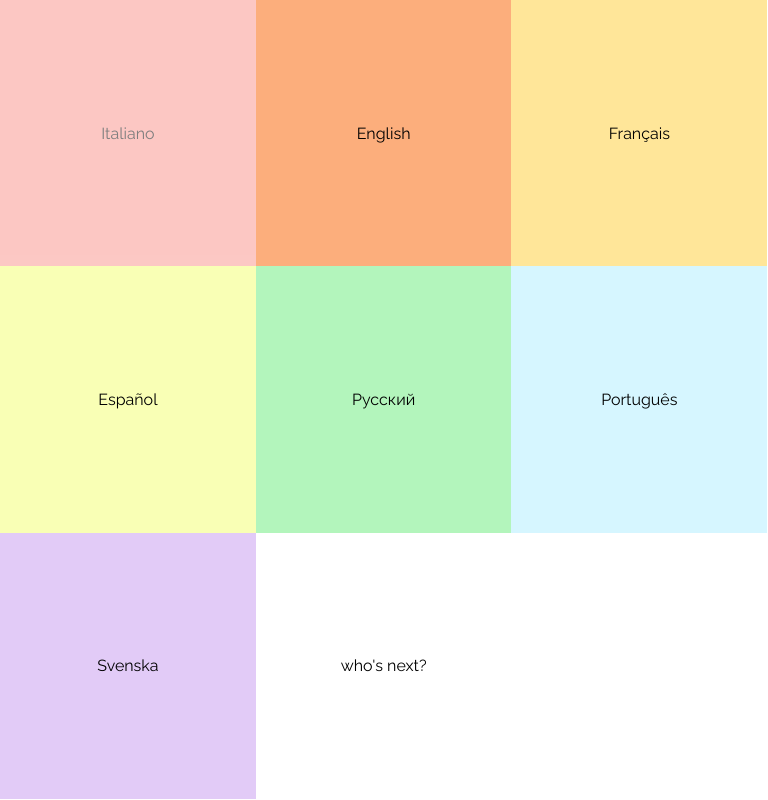
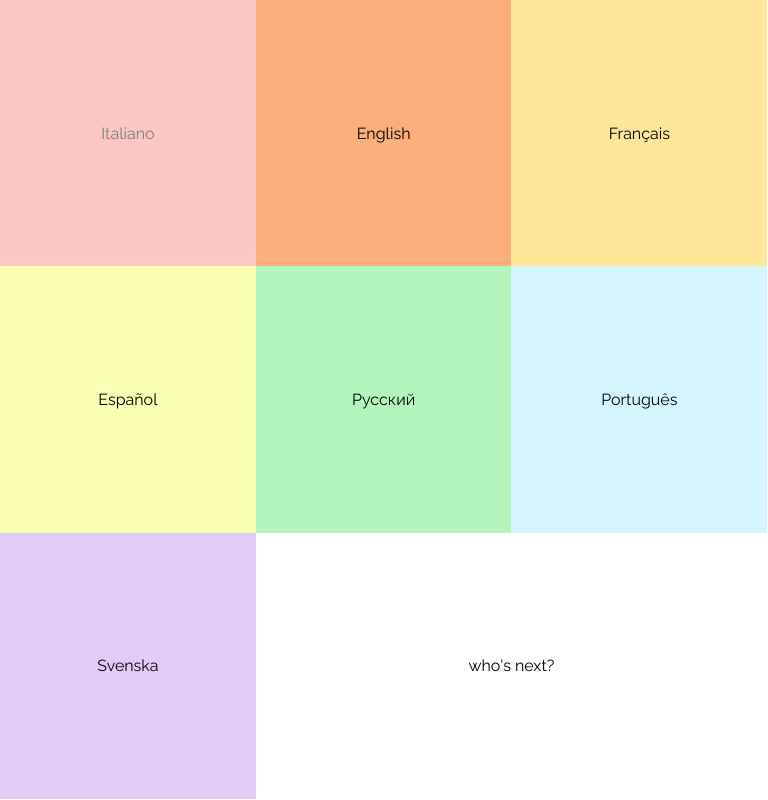
Before and after one commit to lidiaCirrone/polyglotwannabe, a Next.js app: page / in a window 768 px wide. Built offline with nearby package versions, Linux system fonts and the light colour scheme.

Commit message:
grid-column to occupy whole space left

```diff
--- a/styles/Home.module.css
+++ b/styles/Home.module.css
@@ -64,6 +64,10 @@
    .tile {
       height: 33.3vh;
    }
+
+   .tile-empty {
+      grid-column: 2 / span 2;
+   }
 }
 
 /* Desktops and large screens */
```
